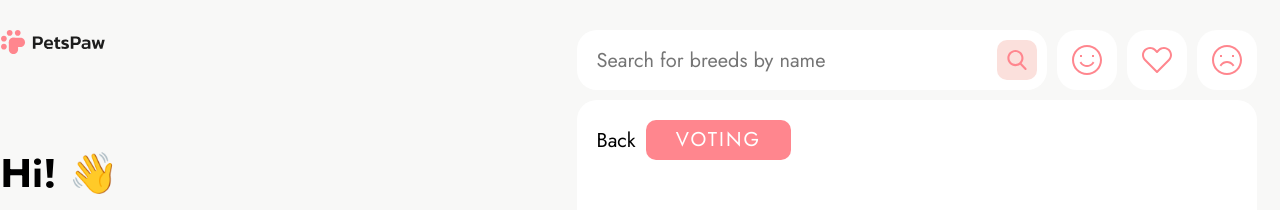
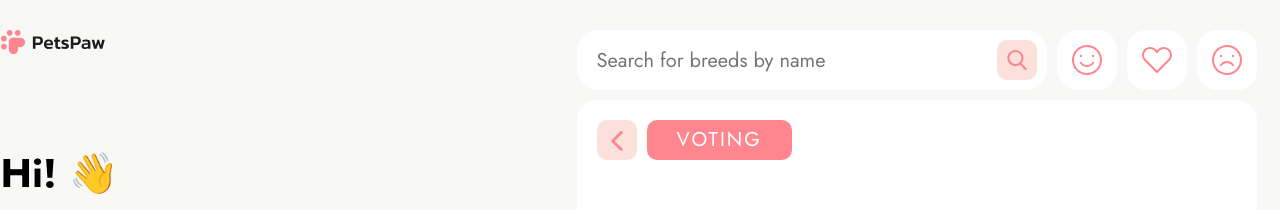
Before and after one commit to Psycameron/catAPI, a Next.js app: page /voting in a window 1280 px wide. Shown: the top 210 px of the page. Built offline with nearby package versions, Linux system fonts and the light colour scheme; no server answers.

Commit message:
styles(): styled BackButton component

```diff
--- a/src/components/BackBtn/BackBtn.jsx
+++ b/src/components/BackBtn/BackBtn.jsx
@@ -1,6 +1,9 @@
 "use client";
 
 import { useRouter } from "next/navigation";
+
+import styles from "./BackBtn.module.css";
+import Back from "public/images/svg/back.svg";
 
 function BackButton() {
   const router = useRouter();
@@ -9,7 +12,11 @@ function BackButton() {
     router.back();
   };
 
-  return <button onClick={handleGoBack}>Back</button>;
+  return (
+    <button className={styles.button} onClick={handleGoBack}>
+      <Back className={styles.icon} />
+    </button>
+  );
 }
 
 export default BackButton;
--- /dev/null
+++ b/src/components/BackBtn/BackBtn.module.css
@@ -0,0 +1,25 @@
+.button {
+  width: 40px;
+  height: 40px;
+  padding: 10px 10px;
+
+  background-color: var(--primary-muted);
+  border-radius: var(--border-radius-small);
+
+  transition: background-color 250ms var(--timing-function);
+}
+
+.icon {
+  fill: var(--primary);
+  transition: fill 250ms var(--timing-function);
+}
+
+.button:hover,
+.button:focus {
+  background-color: var(--primary);
+}
+
+.button:hover .icon,
+.button:focus .icon {
+  fill: var(--white-color);
+}
```
Also changed, not shown: public/images/svg/back.svg.
